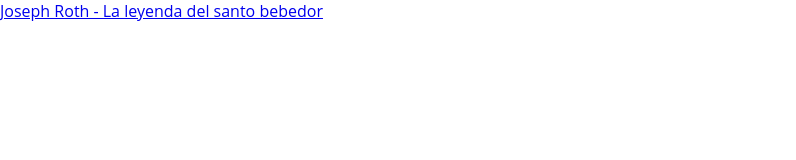
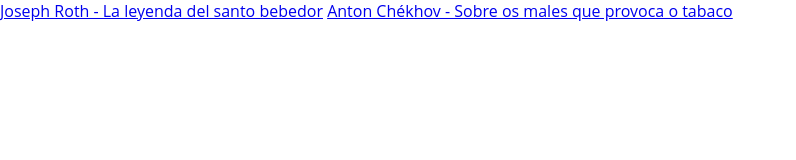
Before and after one commit to libricos/libricos.github.io, a plain HTML site: page index.html in a window 1280 px wide. Shown: the whole page, without its empty margins (0-796 px from the left). Drawn offline with Linux system fonts and the light colour scheme.

Commit message:
Update index.html

```diff
--- a/index.html
+++ b/index.html
@@ -6,5 +6,6 @@
 </head>
 <body>
 <a href="/Joseph Roth - La leyenda del santo bebedor.html">Joseph Roth - La leyenda del santo bebedor</a>
+<a href=/"Anton Chékhov - Sobre os males que provoca o tabaco.html">Anton Chékhov - Sobre os males que provoca o tabaco</a>
 </body>
 </html>
```
